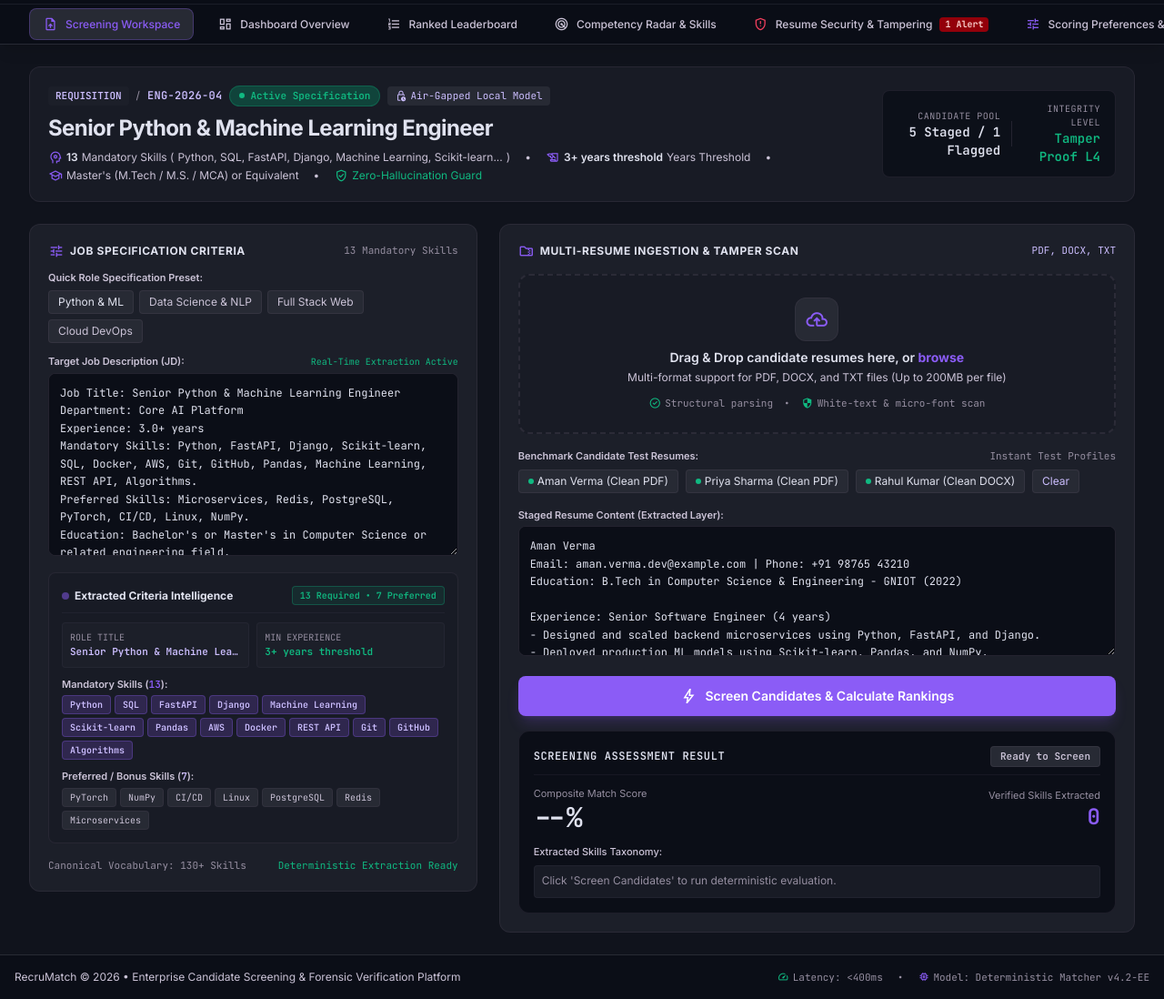
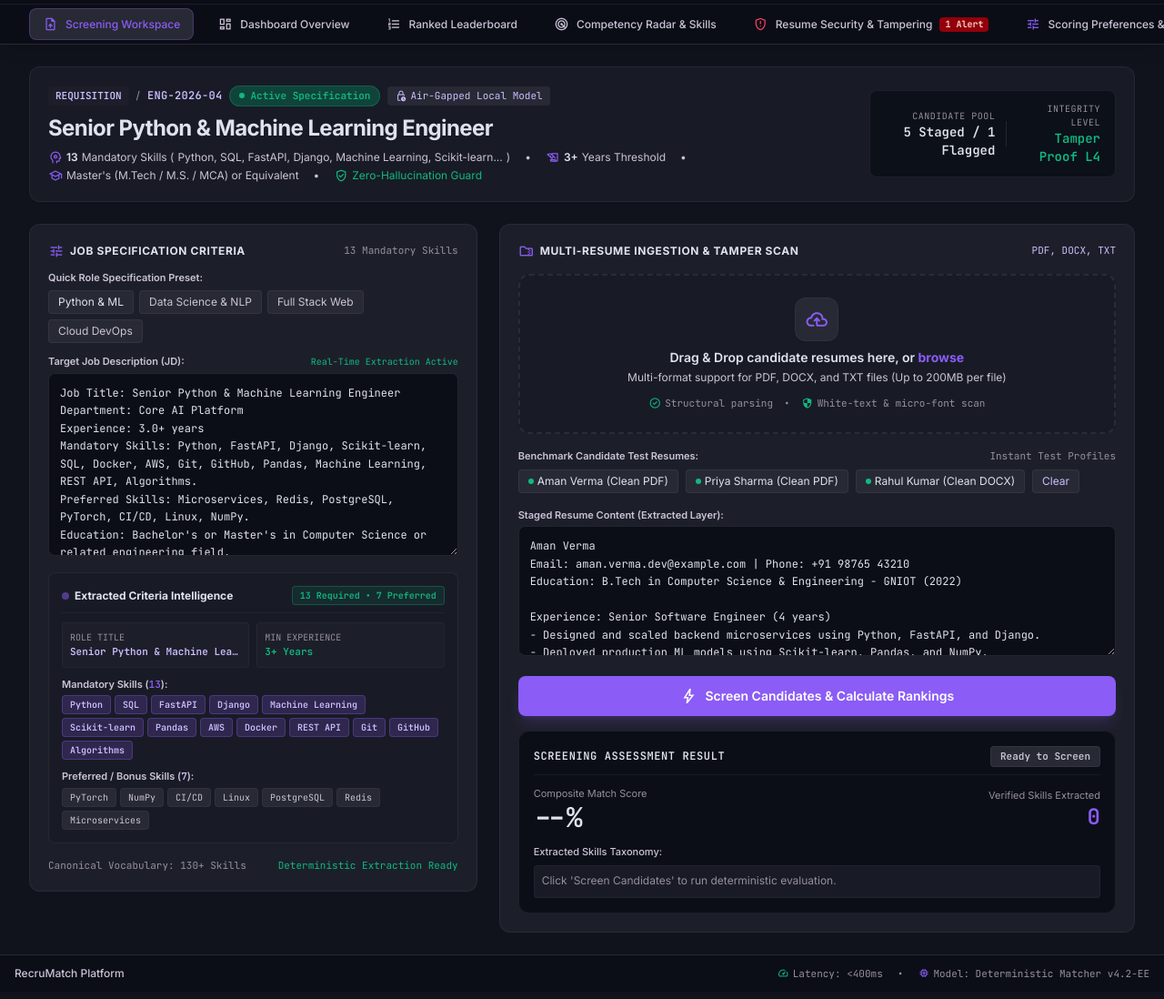
Before and after one commit to Yuvraj-Saini90/RecruMatch, a plain HTML site: page index.html in a window 1280 px wide. Shown: the part 60-1158 px from the top of the page at 91% size. Drawn offline with nearby package versions, Linux system fonts and the light colour scheme.

Commit message:
remove footer text and duplicate experience label

```diff
--- a/index.html
+++ b/index.html
@@ -1373,10 +1373,10 @@ Education: Bachelor's or Master's in Computer Science or related engineering fie
   <!-- ============================================================= -->
   <!-- FOOTER -->
   <!-- ============================================================= -->
-  <footer class="border-t border-surface-container-high bg-surface-container-lowest py-4 text-center text-xs text-on-surface-variant">
+  <footer class="border-t border-surface-container-high bg-surface-container-lowest py-3 text-center text-xs text-on-surface-variant">
     <div class="max-w-[1560px] mx-auto px-4 flex flex-col sm:flex-row items-center justify-between gap-2">
-      <div>
-        RecruMatch &copy; 2026 • Enterprise Candidate Screening &amp; Forensic Verification Platform
+      <div class="font-medium text-on-surface-variant">
+        RecruMatch Platform
       </div>
       <div class="flex items-center space-x-4 text-outline font-mono text-[11px]">
         <span class="flex items-center gap-1"><span class="material-symbols-outlined text-[13px] text-tertiary">speed</span> Latency: &lt;400ms</span>
@@ -2137,11 +2137,11 @@ Education: Bachelor's or Master's in Computer Science or related engineering fie
 
       // 2. Experience Extraction
       let expYears = 2.0;
-      let expText = "2.0+ years threshold";
+      let expText = "2.0+ Years";
       const expMatch = lower.match(/(\d+(?:\.\d+)?)\s*(?:\+|-\s*\d+)?\s*(?:years?|yrs?)/);
       if (expMatch) {
         expYears = parseFloat(expMatch[1]) || 2.0;
-        expText = `${expYears}+ years threshold`;
+        expText = `${expYears}+ Years`;
       }
 
       // 3. Education Extraction
@@ -2330,7 +2330,7 @@ Education: Bachelor's or Master's in Computer Science or related engineering fie
       if (reqPreviewEl) reqPreviewEl.textContent = reqSkills.slice(0, 6).join(", ") + (reqSkills.length > 6 ? "..." : "");
 
       const expYearsEl = document.getElementById("activeExpYears");
-      if (expYearsEl) expYearsEl.textContent = analysis.expText;
+      if (expYearsEl) expYearsEl.textContent = `${analysis.expYears}+`;
 
       const eduTextEl = document.getElementById("activeEduText");
       if (eduTextEl) eduTextEl.textContent = analysis.education;
```
